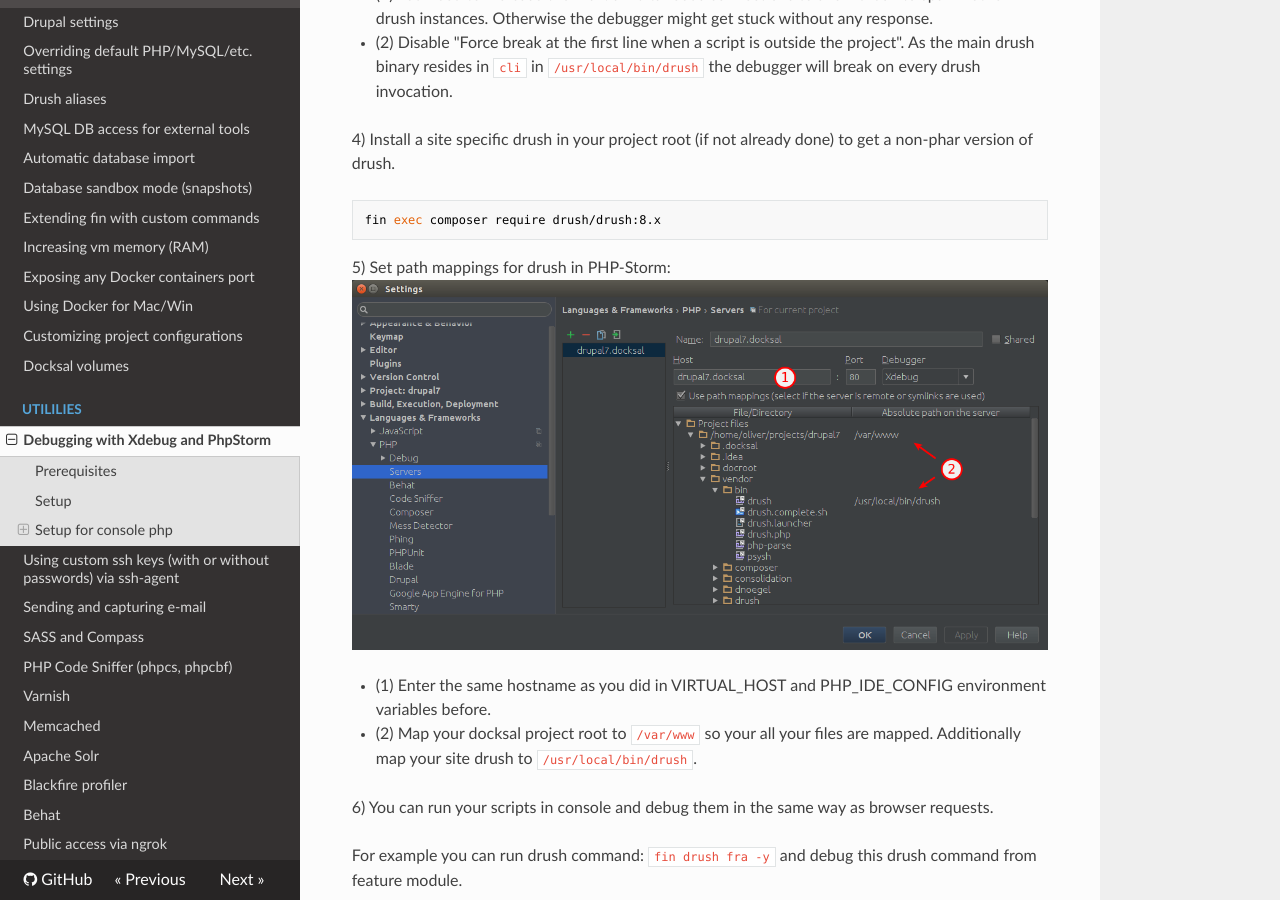
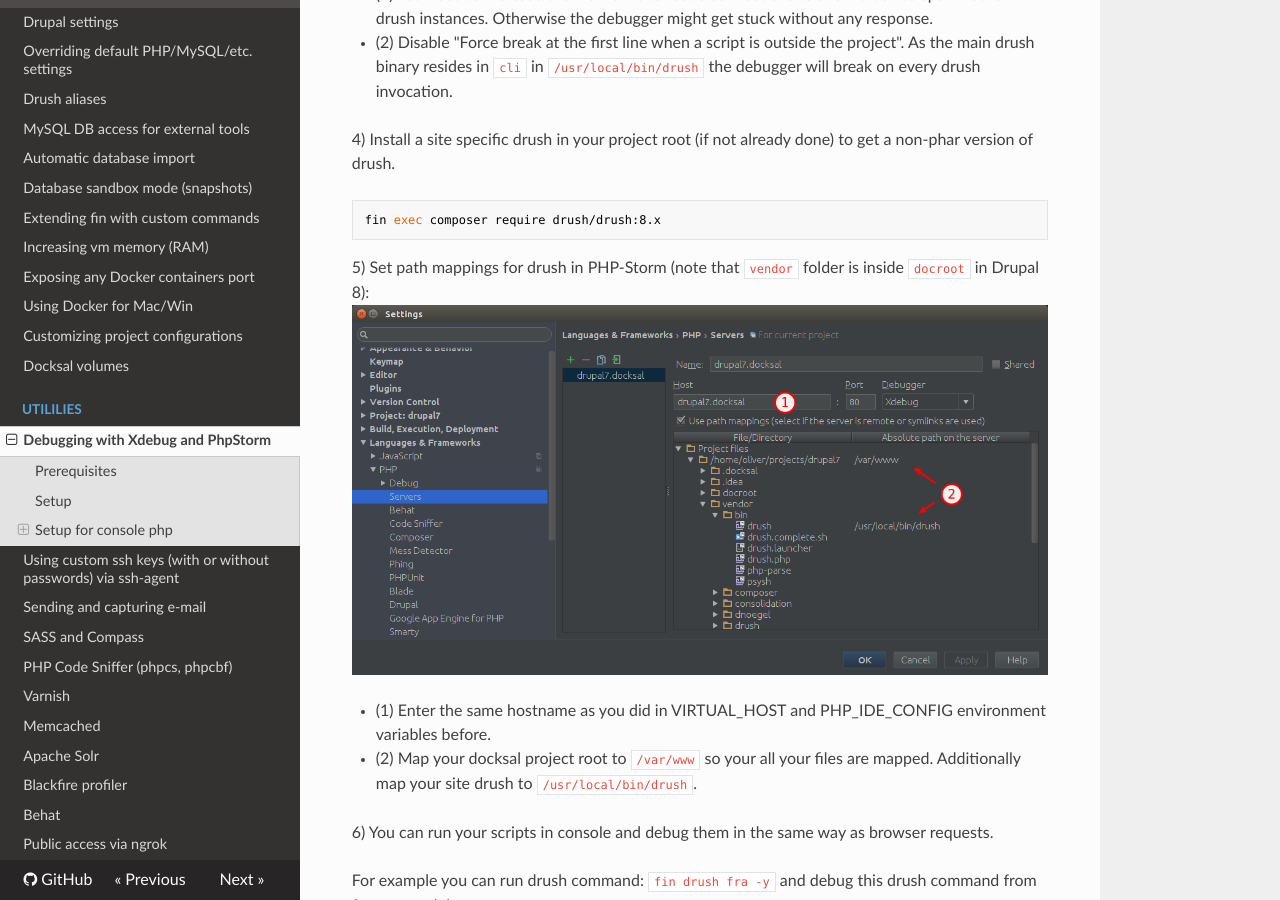
Before and after one commit to docksal/docksal, an MkDocs documentation site: the page built from docs/xdebug.md, in a window 1280 px wide and 900 px high, scrolled down 2764 px. Built offline with MkDocs 1.6.1, drawn with Linux system fonts in a browser that asks for light colours; nearby versions of some CDN libraries; old or Windows-style settings are respelled for this version of MkDocs.

Commit message:
Update xdebug.md

````diff
--- a/docs/xdebug.md
+++ b/docs/xdebug.md
@@ -81,7 +81,7 @@ VIRTUAL_HOST=drupal7.docksal
 fin exec composer require drush/drush:8.x
 ```
 
-5) Set path mappings for drush in PHP-Storm:
+5) Set path mappings for drush in PHP-Storm (note that `vendor` folder is inside `docroot` in Drupal 8):
 ![Screenshot](img/xdebug-phpstorm-drush-mapping.png)
 
 - (1) Enter the same hostname as you did in VIRTUAL_HOST and PHP_IDE_CONFIG environment variables before.
````
